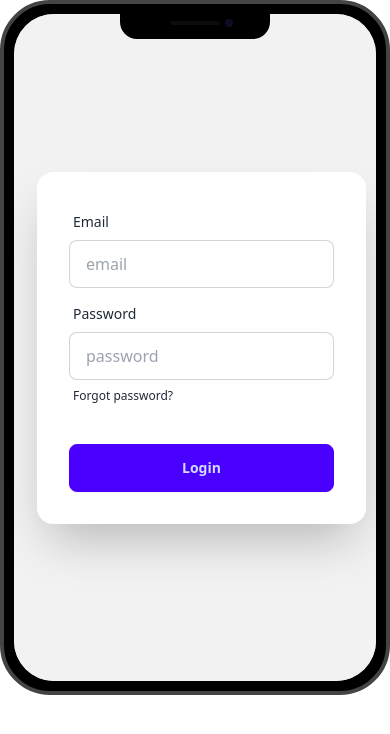
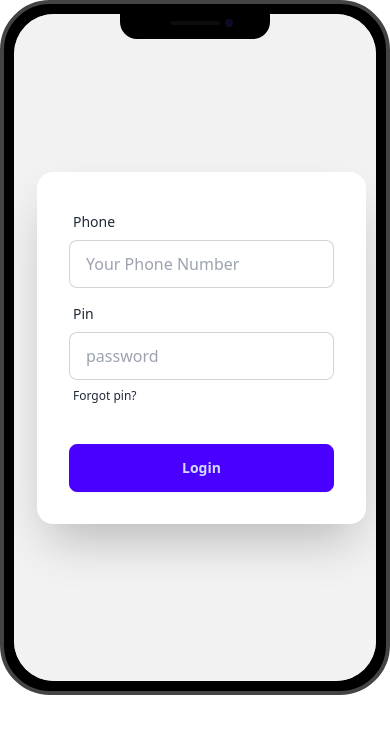
Before and after one commit to dxrahat33/payoo-MFS, a plain HTML site: page index.html in a window 390 px wide. Drawn offline with nearby package versions, Linux system fonts and the light colour scheme.

Commit message:
added phone number called

```diff
--- a/index.html
+++ b/index.html
@@ -25,21 +25,21 @@
                         <form class="card-body">
                           <div class="form-control">
                             <label class="label">
-                              <span class="label-text">Email</span>
+                              <span class="label-text">Phone</span>
                             </label>
-                            <input type="email" placeholder="email" class="input input-bordered" required />
+                            <input type="text" placeholder="Your Phone Number" id="phone-number" class="input input-bordered" required />
                           </div>
                           <div class="form-control">
                             <label class="label">
-                              <span class="label-text">Password</span>
+                              <span class="label-text">Pin</span>
                             </label>
-                            <input type="password" placeholder="password" class="input input-bordered" required />
+                            <input type="password" placeholder="password" id="password-pin" class="input input-bordered" required />
                             <label class="label">
-                              <a href="#" class="label-text-alt link link-hover">Forgot password?</a>
+                              <a href="#" class="label-text-alt link link-hover">Forgot pin?</a>
                             </label>
                           </div>
                           <div class="form-control mt-6">
-                            <button class="btn btn-primary">Login</button>
+                            <button id="btn-login" class="btn btn-primary">Login</button>
                           </div>
                         </form>
                       </div>
@@ -49,6 +49,11 @@
               </div>
             </div>
           </div>
+
+
+
+
+          <script src="js/login.js"></script>
     </main>
   </body>
 </html>
--- /dev/null
+++ b/js/login.js
@@ -0,0 +1,10 @@
+
+
+
+
+document.getElementById('btn-login').addEventListener('click', function (event) {
+    event.preventDefault(); //to  prevent reloading the page when click submit button.
+
+    const phoneNumber = document.getElementById('phone-number').value
+    console.log(phoneNumber)
+})
```
